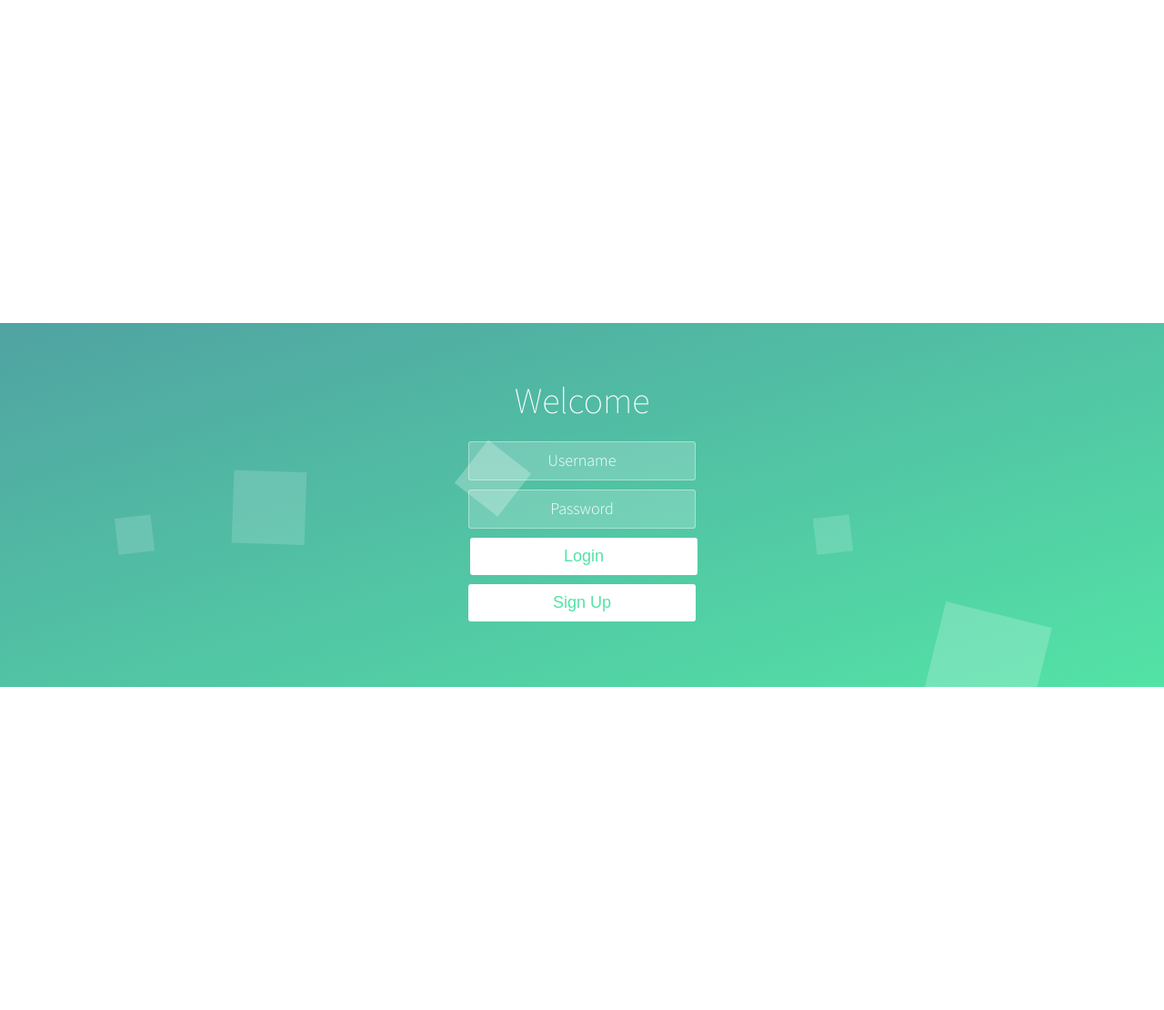
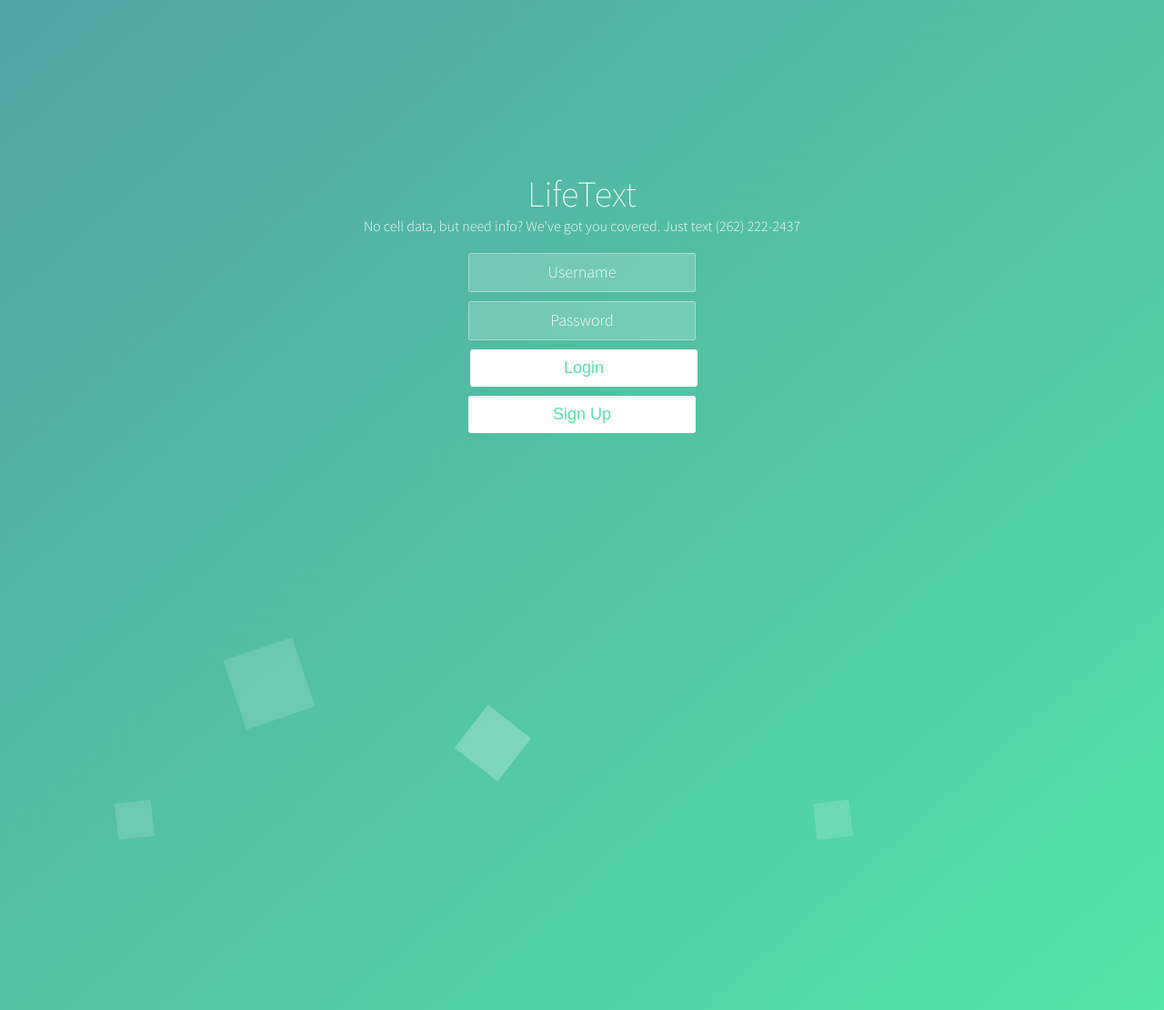
Before and after one commit to JeromyJSmith/MHacks2017, a Flask app: page / in a window 1280 px wide. Shown: the whole page at 91% size. Run offline with Flask 2, Linux system fonts and the light colour scheme; some libraries are stand-ins or nearby versions.

Commit message:
made the green background take up the whole page

```diff
--- a/app/static/style.css
+++ b/app/static/style.css
@@ -41,11 +41,9 @@ body :-ms-input-placeholder {
   background: -webkit-linear-gradient(top left, #50a3a2 0%, #53e3a6 100%);
   background: linear-gradient(to bottom right, #50a3a2 0%, #53e3a6 100%);
   position: absolute;
-  top: 50%;
   left: 0;
   width: 100%;
-  height: 400px;
-  margin-top: -200px;
+  height: 100%;
   overflow: hidden;
 }
 .wrapper.form-success .container h1 {
@@ -134,7 +132,7 @@ form button:hover {
   width: 40px;
   height: 40px;
   background-color: rgba(255, 255, 255, 0.15);
-  bottom: -160px;
+  bottom: -250px;
   -webkit-animation: square 25s infinite;
   animation: square 25s infinite;
   -webkit-transition-timing-function: linear;
@@ -147,8 +145,8 @@ form button:hover {
   left: 20%;
   width: 80px;
   height: 80px;
-  -webkit-animation-delay: 2s;
-          animation-delay: 2s;
+  -webkit-animation-delay: 1s;
+          animation-delay: 1s;
   -webkit-animation-duration: 17s;
           animation-duration: 17s;
 }
@@ -172,8 +170,8 @@ form button:hover {
   left: 80%;
   width: 120px;
   height: 120px;
-  -webkit-animation-delay: 3s;
-          animation-delay: 3s;
+  -webkit-animation-delay: 12s;
+          animation-delay: 12s;
   background-color: rgba(255, 255, 255, 0.2);
 }
 .bg-bubbles li:nth-child(7) {
@@ -187,8 +185,8 @@ form button:hover {
   left: 55%;
   width: 20px;
   height: 20px;
-  -webkit-animation-delay: 15s;
-          animation-delay: 15s;
+  -webkit-animation-delay: 19s;
+          animation-delay: 19s;
   -webkit-animation-duration: 40s;
           animation-duration: 40s;
 }
@@ -206,8 +204,8 @@ form button:hover {
   left: 90%;
   width: 160px;
   height: 160px;
-  -webkit-animation-delay: 11s;
-          animation-delay: 11s;
+  -webkit-animation-delay: 14s;
+          animation-delay: 14s;
 }
 @-webkit-keyframes square {
   0% {
@@ -225,8 +223,8 @@ form button:hover {
             transform: translateY(0);
   }
   100% {
-    -webkit-transform: translateY(-700px) rotate(600deg);
-            transform: translateY(-700px) rotate(600deg);
+    -webkit-transform: translateY(-1000px) rotate(600deg);
+            transform: translateY(-1000px) rotate(600deg);
   }
 }
 
--- a/app/templates/account.html
+++ b/app/templates/account.html
@@ -1,7 +1,7 @@
 <!DOCTYPE html>
 <html>
     <head>
-        <link rel="stylesheet" href="static/style.css">
+        <link rel="stylesheet" href="../static/style.css">
         <title>LifeText Account</title>
     </head>
     <body>
@@ -10,7 +10,7 @@
 
         <div class="wrapper">
 
-            <div class="container" visible="false" style="padding:10px 0">
+            <div class="container" visible="false" style="padding:10px 0; margin-top: 10%;">
                 <!--{% if current_user.is_authenticated %} -->
                     <h1>{{ current_user.username }}'s Account</h1>
 
--- a/app/templates/login.html
+++ b/app/templates/login.html
@@ -1,7 +1,7 @@
 <!DOCTYPE html>
 <html>
 	<head>
-		<link rel="stylesheet" href="static/style.css">
+		<link rel="stylesheet" href="../static/style.css">
 		<title>LifeText Login</title>
 	</head>
 	<body>
@@ -9,8 +9,9 @@
 		<script src="static/login.js"></script>
 
 		<div class="wrapper">
-			<div class="container">
-				<h1>Welcome</h1>
+			<div class="container" style="margin-top:10%;">
+				<h1>LifeText</h1>
+                <h4>No cell data, but need info? We've got you covered. Just text (262) 222-2437</h4>
 
 				<form class="form">
 					<input type="text" placeholder="Username">
```
